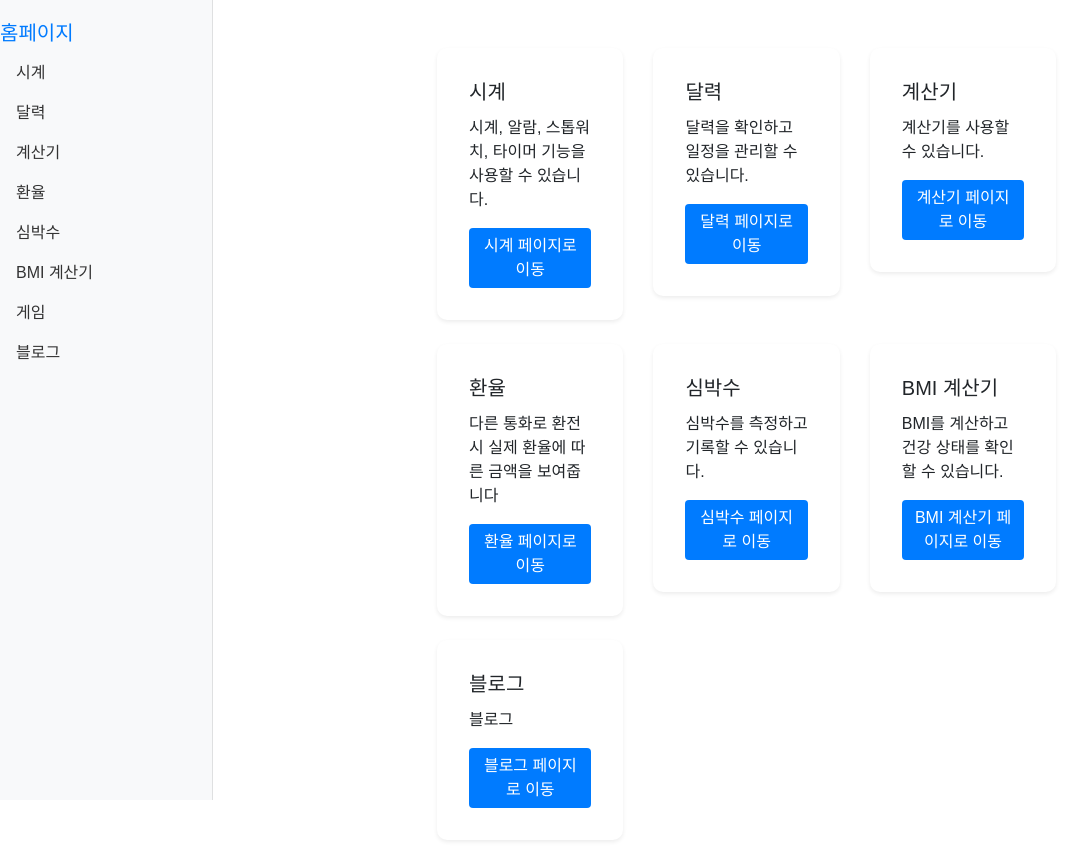
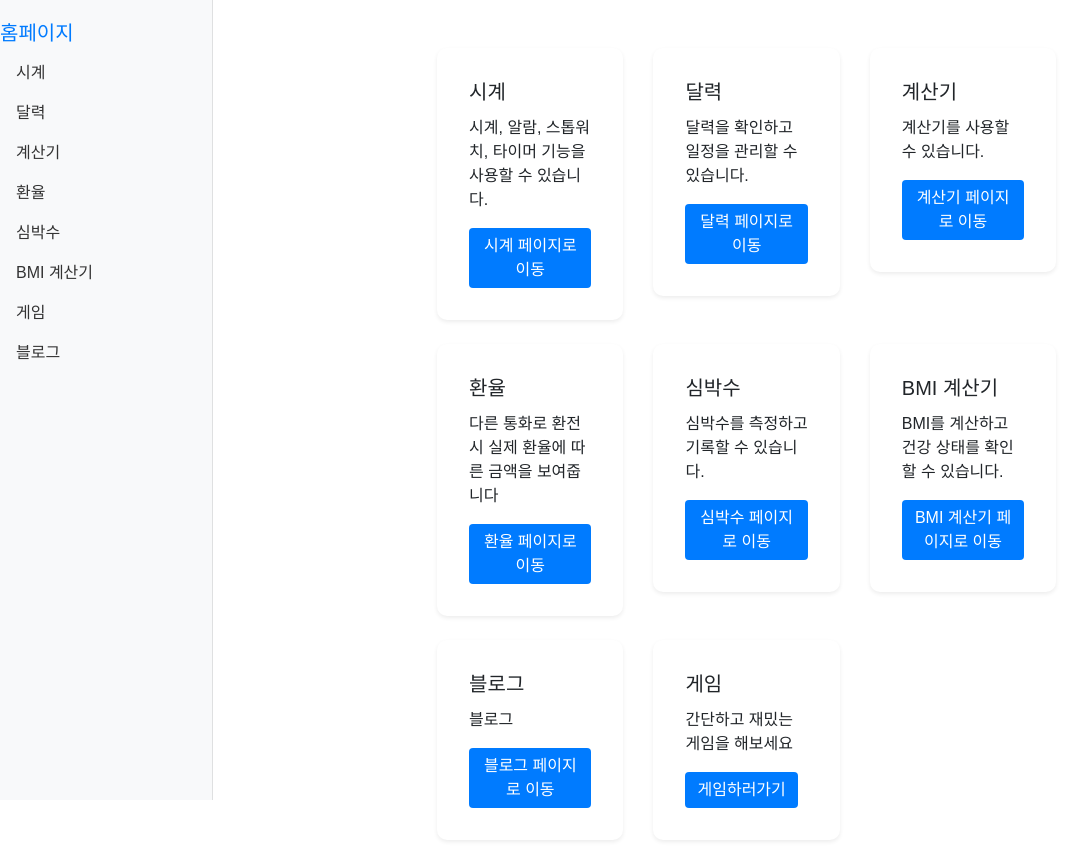
Before and after one commit to maaaruuu00/jiobi_site, a Django app: template mysite/templates/main.html in a window 1280 px wide. Shown: the whole page, without its empty margins (0-1086 px from the left). Run offline with Django 5.2, Linux system fonts and the light colour scheme; the template is opened without the code that fills it, so the values that code supplies are empty; some libraries are stand-ins or nearby versions.

Commit message:
메인페이지에 게임카드 추가

```diff
--- a/mysite/templates/main.html
+++ b/mysite/templates/main.html
@@ -88,6 +88,16 @@
             </div>
         </div>
         -->
+        <div class="col-md-4">
+            <div class="card mb-4 shadow-sm">
+                <div class="card-body">
+                    <h5 class="card-title">게임</h5>
+                    <p class="card-text">간단하고 재밌는 게임을 해보세요</p>
+                    <a href="game" class="btn btn-primary">게임하러가기</a>
+                </div>
+            </div>
+        </div>
+
     </div>
 
 
```
Also changed, not shown: mysite/db.sqlite3.
